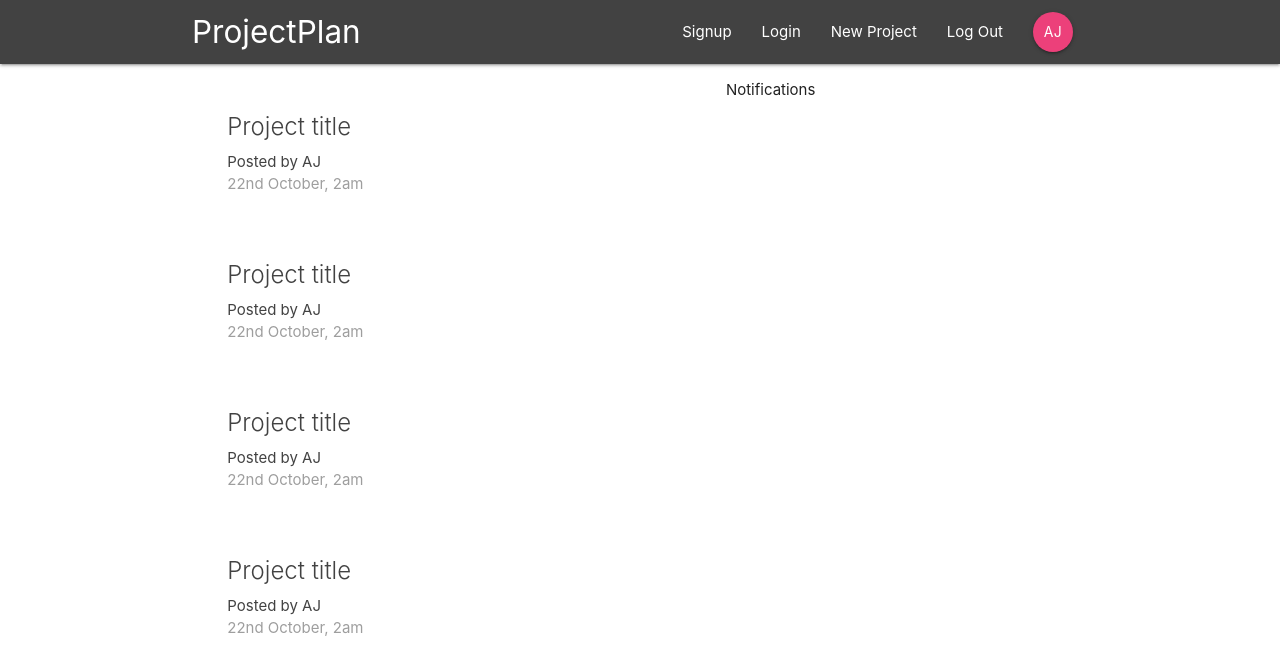
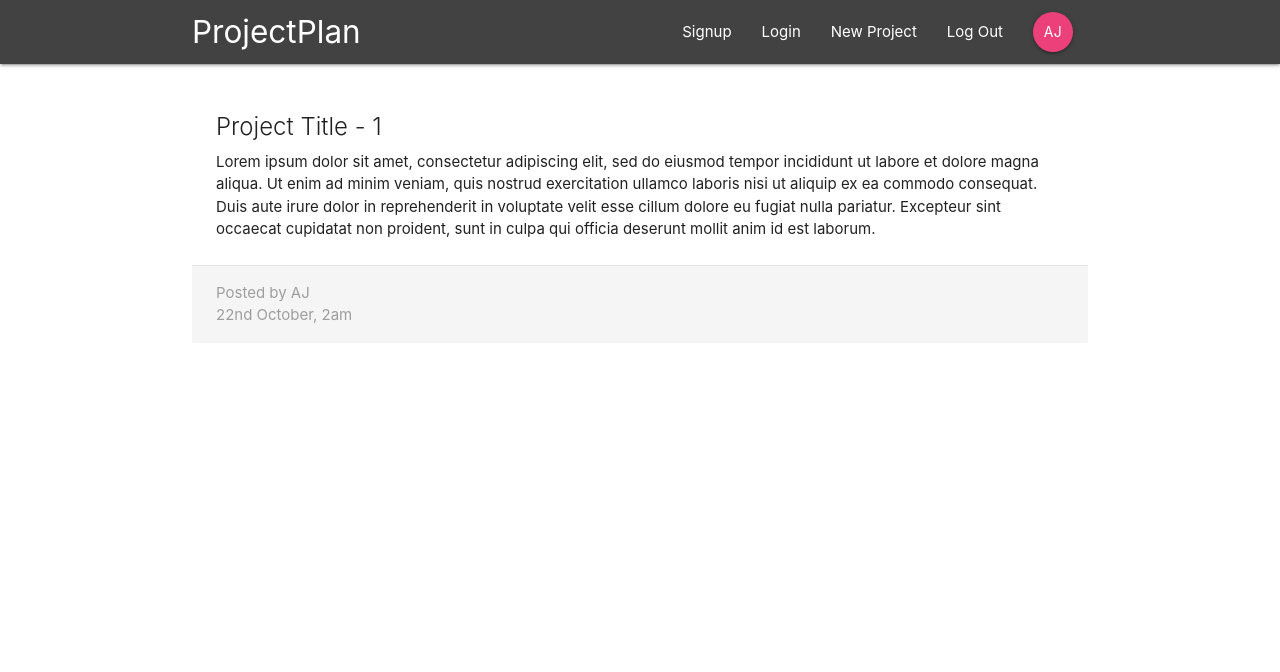
Before and after one commit to amoljagtap17/react-redux-firebase, a React (Create React App) app: page /project/1 in a window 1280 px wide. Shown: the top 672 px of the page. Built offline with nearby package versions, Linux system fonts and the light colour scheme.

Commit message:
REACT-REDUX-FIREBASE: Add ProjectDetails component

```diff
--- a/src/App.js
+++ b/src/App.js
@@ -2,13 +2,15 @@ import React from 'react'
 import { BrowserRouter as Router, Switch, Route } from 'react-router-dom'
 import Navbar from './components/layout/Navbar'
 import Dashboard from './components/dashboard/Dashboard'
+import ProjectDetails from './components/projects/ProjectDetails'
 
 function App() {
   return (
     <Router>
       <Navbar />
       <Switch>
-        <Route path="/" component={Dashboard} />
+        <Route exact path="/" component={Dashboard} />
+        <Route path="/project/:id" component={ProjectDetails} />
       </Switch>
     </Router>
   )
--- a/src/components/projects/ProjectDetails.js
+++ b/src/components/projects/ProjectDetails.js
@@ -0,0 +1,30 @@
+import React from 'react'
+
+const ProjectDetails = ({ match }) => {
+  const { id } = match.params
+
+  return (
+    <div className="container section project-details">
+      <div className="card z-depth-0">
+        <div className="card-content">
+          <span className="card-title">Project Title - {id}</span>
+          <p>
+            Lorem ipsum dolor sit amet, consectetur adipiscing elit, sed do
+            eiusmod tempor incididunt ut labore et dolore magna aliqua. Ut enim
+            ad minim veniam, quis nostrud exercitation ullamco laboris nisi ut
+            aliquip ex ea commodo consequat. Duis aute irure dolor in
+            reprehenderit in voluptate velit esse cillum dolore eu fugiat nulla
+            pariatur. Excepteur sint occaecat cupidatat non proident, sunt in
+            culpa qui officia deserunt mollit anim id est laborum.
+          </p>
+        </div>
+        <div className="card-action grey grey-text lighten-4">
+          <div>Posted by AJ</div>
+          <div>22nd October, 2am</div>
+        </div>
+      </div>
+    </div>
+  )
+}
+
+export default ProjectDetails
```
